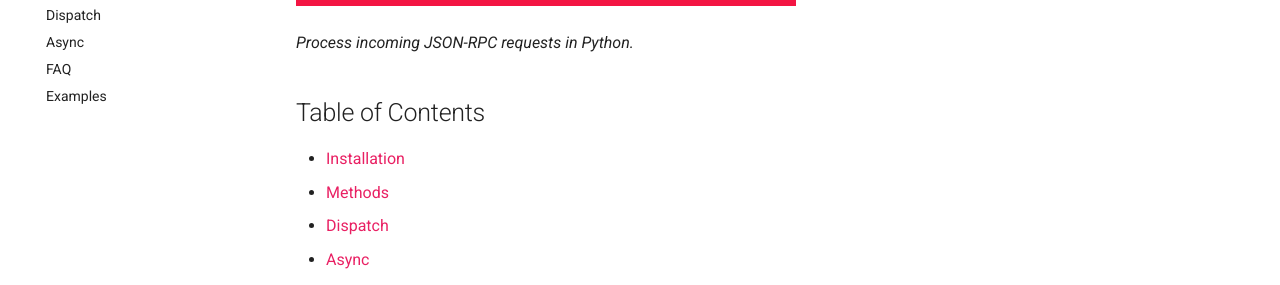
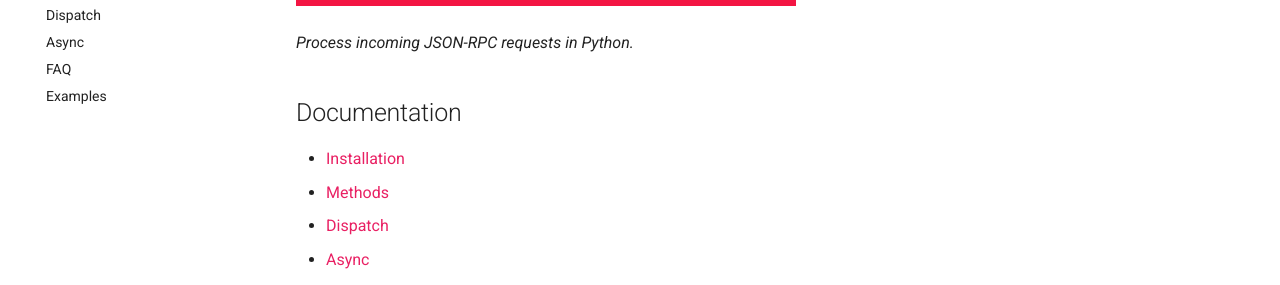
Before and after one commit to explodinglabs/jsonrpcserver, an MkDocs documentation site: the page built from docs/index.md, in a window 1280 px wide. Shown: the part 204-489 px from the top of the page. Built offline with MkDocs 1.6.1 and Material for MkDocs 9.7.7, drawn with Linux system fonts in a browser that asks for light colours; comment, search, counter and statistics services are not loaded.

Commit message:
Adjust index.md

```diff
--- a/docs/index.md
+++ b/docs/index.md
@@ -13,7 +13,7 @@ hide:
 
 _Process incoming JSON-RPC requests in Python._
 
-## Table of Contents
+## Documentation
 
 - [Installation](installation.md)
 - [Methods](methods.md)
```
